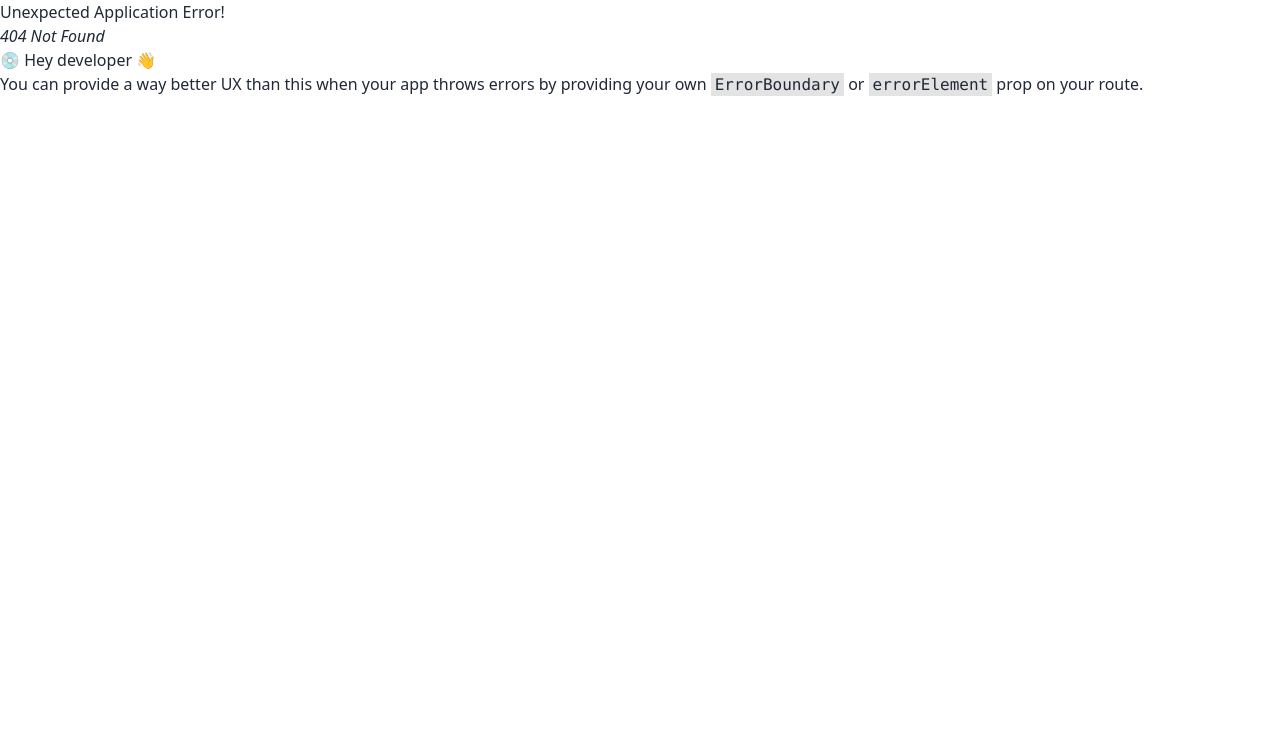
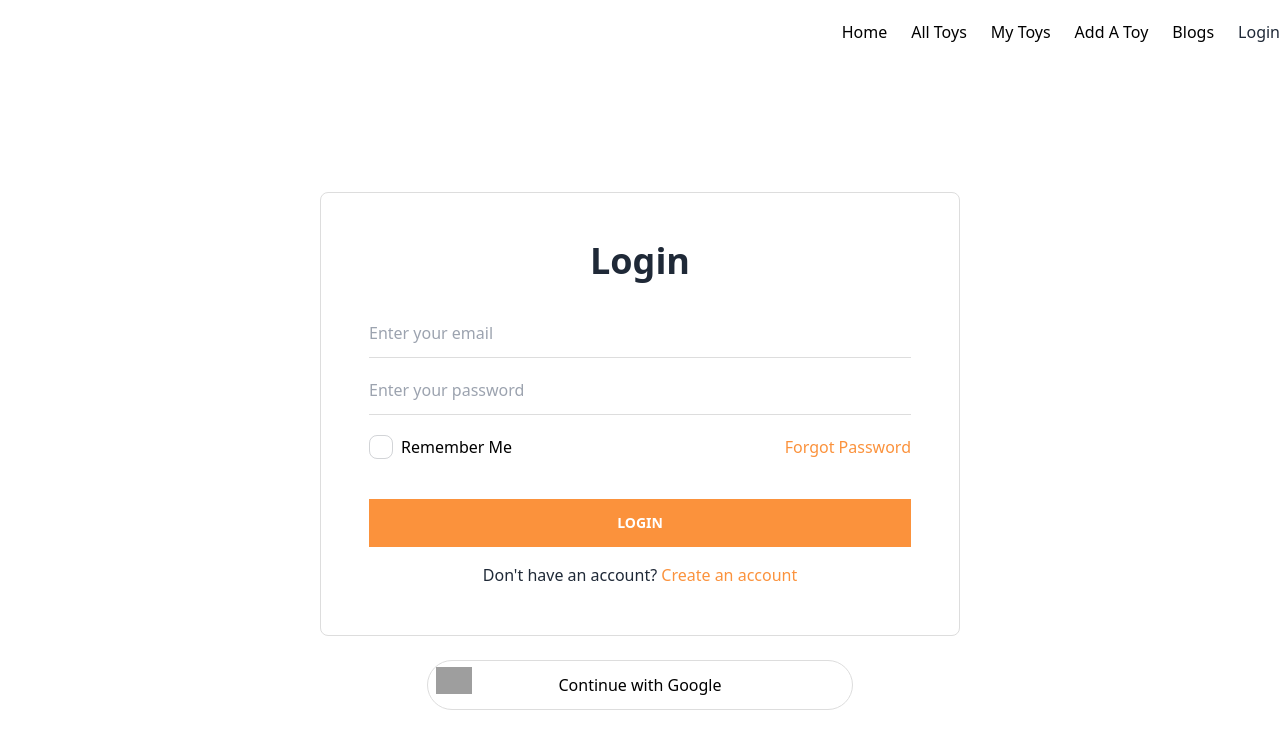
Before and after one commit to wdridoy11/toy-marketplace-client-side, a React (Create React App) app: page /login in a window 1280 px wide. Before the commit this address had no page. Shown: the top 748 px of the page. Built offline with nearby package versions, Linux system fonts and the light colour scheme; grey boxes are pictures that could not be loaded.

Commit message:
firebase working

```diff
--- a/src/components/shared/header/Header.jsx
+++ b/src/components/shared/header/Header.jsx
@@ -1,15 +1,21 @@
 import React from 'react'
 import { Link } from 'react-router-dom'
-
+const logo =`https://icms-image.slatic.net/images/ims-web/bfe8de2c-b737-42ab-b1f1-576042ab0412.png`;
 const Header = () => {
   return (
     <div className='bg-transparent py-5'>
         <div className='container mx-auto'>
             <div className='flex justify-between items-center'>
                 <div>
+                  {/* <Link to={'/'}><img className='w-[100px]' src={logo} alt="Logo" /></Link> */}
                 </div>
                 <div className='flex gap-6 items-center'>
                     <Link className='text-base font-medium text-black' to={`/`}>Home</Link>
+                    <Link className='text-base font-medium text-black' to={`/`}>All Toys</Link>
+                    <Link className='text-base font-medium text-black' to={`/`}>My Toys</Link>
+                    <Link className='text-base font-medium text-black' to={`/`}>Add A Toy</Link>
+                    <Link className='text-base font-medium text-black' to={`/`}>Blogs</Link>
+                    <Link to={'/login'}>Login</Link>
                 </div>
             </div>
 
--- a/src/pages/home/hero/hero.jsx
+++ b/src/pages/home/hero/hero.jsx
@@ -0,0 +1,13 @@
+import React from 'react'
+
+const hero = () => {
+  return (
+    <div>
+        <div>
+
+        </div>
+    </div>
+  )
+}
+
+export default hero
--- a/src/pages/login/Login.jsx
+++ b/src/pages/login/Login.jsx
@@ -10,26 +10,22 @@ const Login = () => {
         <div className='container mx-auto'>
             <div>
                 <div className='border border-[#ddd] p-12 md:w-1/2 mx-auto rounded-lg'>
-                    <h3 className='text-2xl font-bold mb-5'>Login</h3>
+                    <h3 className='text-4xl text-center mb-10 font-bold'>Login</h3>
                     <form>
-                        <input className='w-full border-b border-[#ddd] mb-5 pb-2 text-base' type="email" name="email" id="email" placeholder='Enter your email' required/>
-                        <input className='w-full border-b border-[#ddd] mb-5 pb-2 text-base' type="password" name="password" id="password" placeholder='Enter your password' required/>
+                        <input className='w-full border-b border-[#ddd] mb-5 pb-3 text-base outline-none' type="email" name="email" id="email" placeholder='Enter your email' required/>
+                        <input className='w-full border-b border-[#ddd] mb-5 pb-3 text-base outline-none' type="password" name="password" id="password" placeholder='Enter your password' required/>
                         <div className='flex justify-between'>
                             <div className='flex items-center gap-2'>
                                 <input className='checkbox' type="checkbox" name="checkbox" id="checkbox"  value="Remember Me"/>
                                 <label className='font-medium text-black' htmlFor="checkbox">Remember Me</label>
                             </div>
-                            <Link className='text-[#F9A51A] text-base font-medium'>Forgot Password</Link>
+                            <Link className='text-orange-400 text-base font-medium'>Forgot Password</Link>
                         </div>
-                        <button className='btn text-white bg-[#F9A51A] w-full border-0 rounded-none mt-10 mb-4 '>Login</button>
-                        <p className='text-center text-base font-medium'>Don't have an account? <Link to={`/registration`} className='text-[#F9A51A]'>Create an account</Link></p>
+                        <button className='btn text-white bg-orange-400 w-full border-0 rounded-none mt-10 mb-4 '>Login</button>
+                        <p className='text-center text-base font-medium'>Don't have an account? <Link to={`/registration`} className='text-orange-400'>Create an account</Link></p>
                     </form>
                 </div>
                 <div className='md:w-1/2 lg:w-1/3 mx-auto mt-6'>
-                    <div className='flex items-center justify-center border border-[#ddd] py-3 px-2 rounded-full mb-3 relative cursor-pointer'>
-                        <p className='absolute top-1.5 left-2 text-4xl text-[#1877F2]'><FaFacebook></FaFacebook></p>
-                        <p className='text-base font-medium text-black'>Continue with Facebook</p>
-                    </div>
                     <div className='flex items-center justify-center border border-[#ddd] py-3 px-2 rounded-full mb-3 relative cursor-pointer'>
                         <p className='absolute top-1.5 left-2 text-4xl text-[#1877F2]'><img className='w-9' src={googleIcon} alt="" /></p>
                         <p className='text-base font-medium text-black'>Continue with Google</p>
--- a/src/pages/registration/Registration.jsx
+++ b/src/pages/registration/Registration.jsx
@@ -0,0 +1,9 @@
+import React from 'react'
+
+const Registration = () => {
+  return (
+    <div>Registration</div>
+  )
+}
+
+export default Registration
--- a/src/utils/firebase/firebase.config.js
+++ b/src/utils/firebase/firebase.config.js
@@ -12,7 +12,6 @@ const firebaseConfig = {
   messagingSenderId: process.env.REACT_APP_messagingSenderId,
   appId: process.env.REACT_APP_appId,
 };
-
 // Initialize Firebase
 const app = initializeApp(firebaseConfig);
 export default app;
```
Also changed, not shown: src/routes/routes/routes.jsx (+10 -0 lines).
